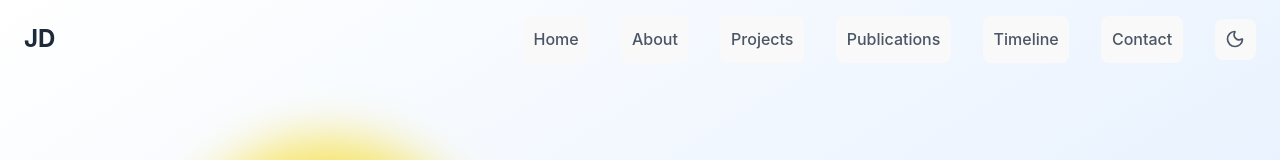
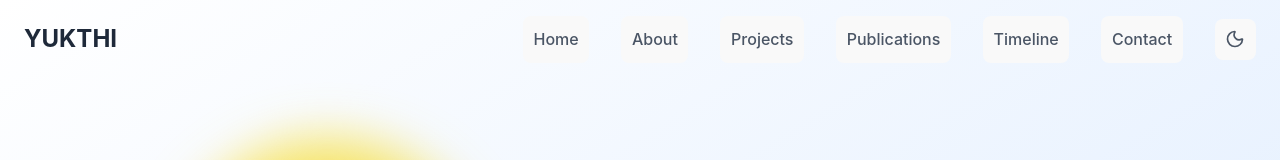
Before and after one commit to yukthi2000/portfolio, a React (Vite) app: page / in a window 1280 px wide. Shown: the top 160 px of the page. Built offline with nearby package versions, Linux system fonts and the light colour scheme.

Commit message:
header name - yukthi

```diff
--- a/src/components/Layout/Header.tsx
+++ b/src/components/Layout/Header.tsx
@@ -50,7 +50,7 @@ const Header: React.FC = () => {
             whileHover={{ scale: 1.05 }}
             className="text-2xl font-bold text-gray-800 dark:text-white"
           >
-            JD
+            YUKTHI
           </motion.div>
 
           {/* Desktop Navigation */}
```
